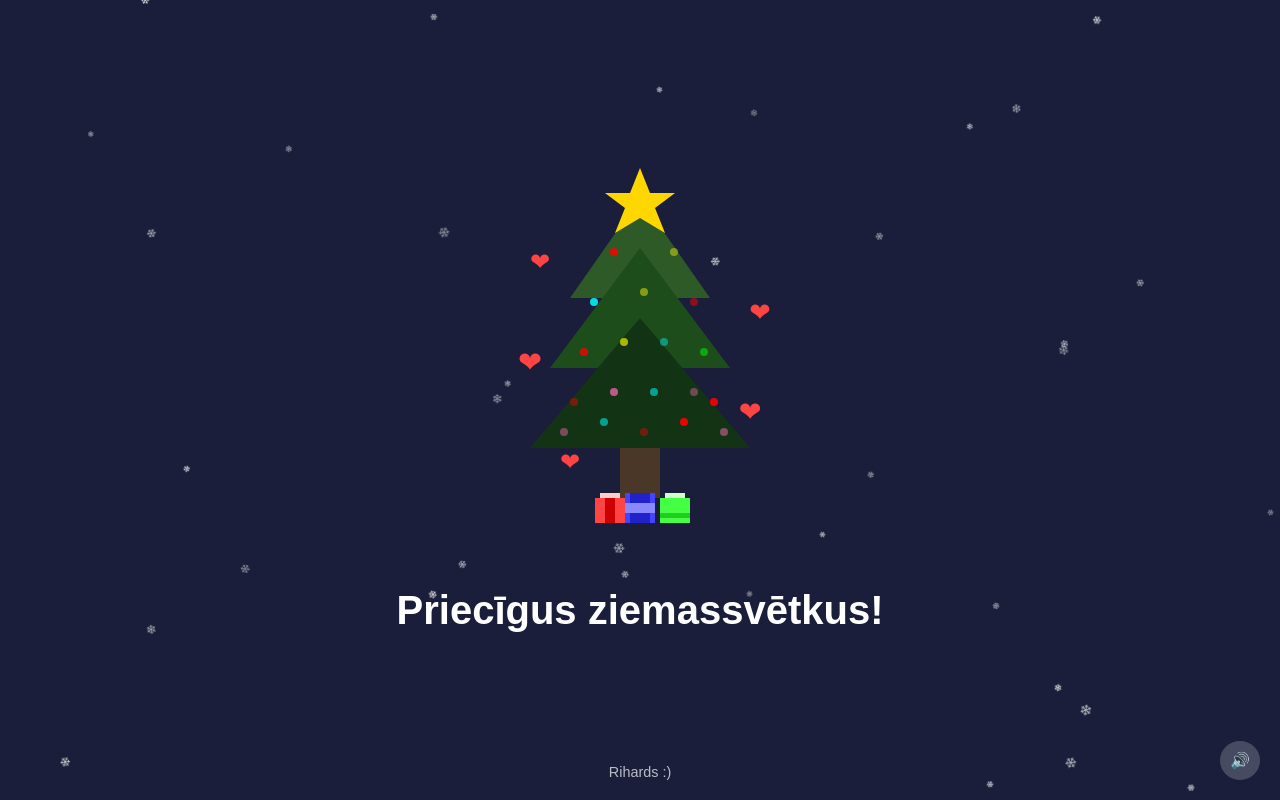
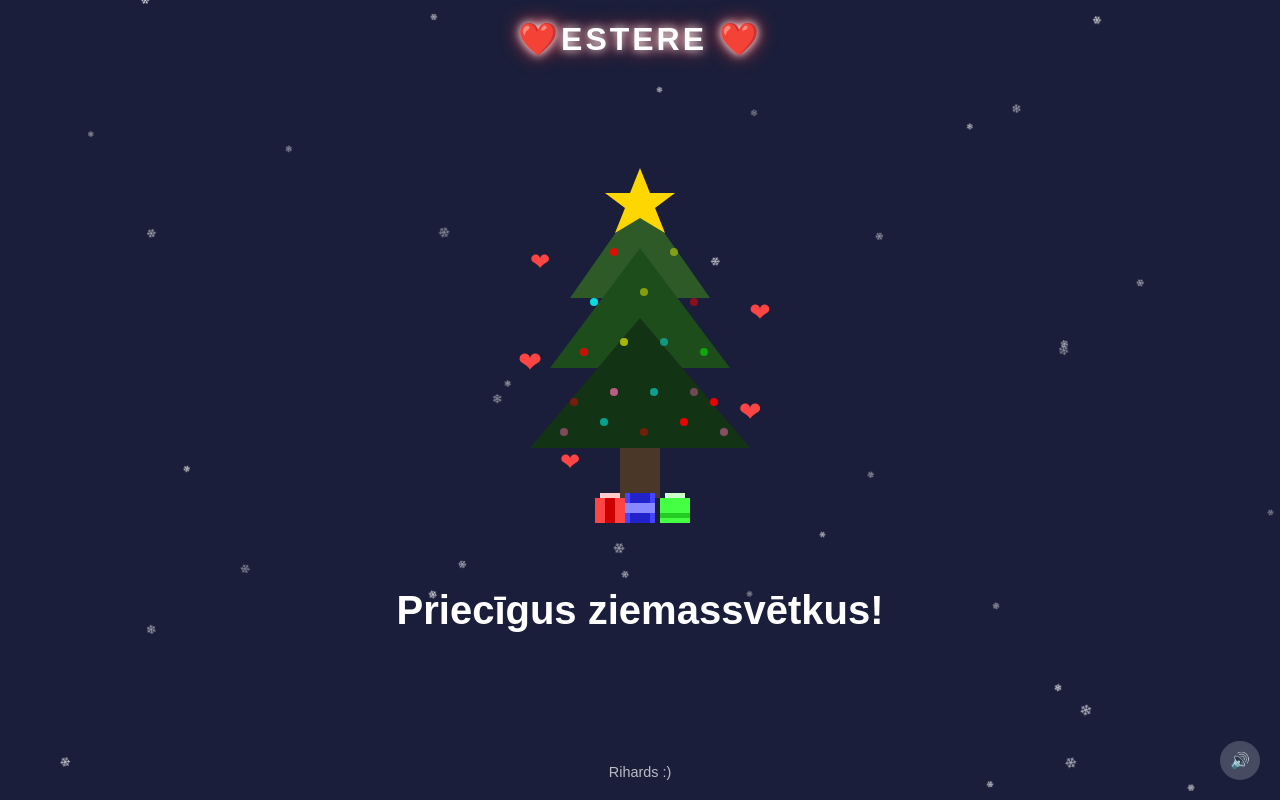
Before and after one commit to noryahoo/christmas, a plain HTML site: page index.html in a window 1280 px wide. Shown: the top 800 px of the page. Drawn offline with Linux system fonts and the light colour scheme.

Commit message:
Update index.html

```diff
--- a/index.html
+++ b/index.html
@@ -16,6 +16,26 @@
             overflow: hidden;
             font-family: 'Arial', sans-serif;
             position: relative;
+        }
+
+        .name-header {
+            position: fixed;
+            top: 20px;
+            left: 50%;
+            transform: translateX(-50%);
+            color: white;
+            font-size: 2em;
+            font-weight: bold;
+            text-shadow: 2px 2px 4px rgba(0, 0, 0, 0.3);
+            z-index: 1000;
+            letter-spacing: 3px;
+            animation: glow 2s ease-in-out infinite;
+        }
+
+        @keyframes glow {
+            0% { text-shadow: 0 0 5px #fff, 0 0 10px #ff4444; }
+            50% { text-shadow: 0 0 10px #fff, 0 0 20px #ff4444; }
+            100% { text-shadow: 0 0 5px #fff, 0 0 10px #ff4444; }
         }
 
         .snowflake {
@@ -100,6 +120,8 @@
     </style>
 </head>
 <body>
+    <div class="name-header">❤️ESTERE ❤️</div>
+
     <audio id="bgMusic" loop>
         <source src="christmas-song.mp3" type="audio/mpeg">
         Your browser does not support the audio element.
@@ -163,7 +185,6 @@
             isPlaying = !isPlaying;
         }
 
-        // Auto-play music when page loads (with user interaction)
         document.body.addEventListener('click', function() {
             if (!isPlaying) {
                 audio.play();
```
